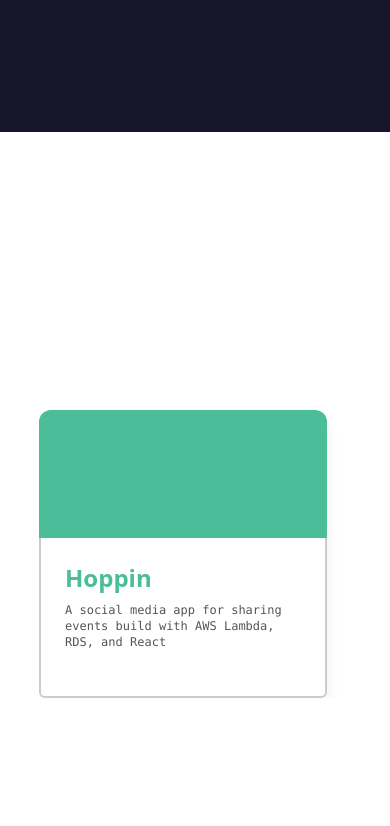
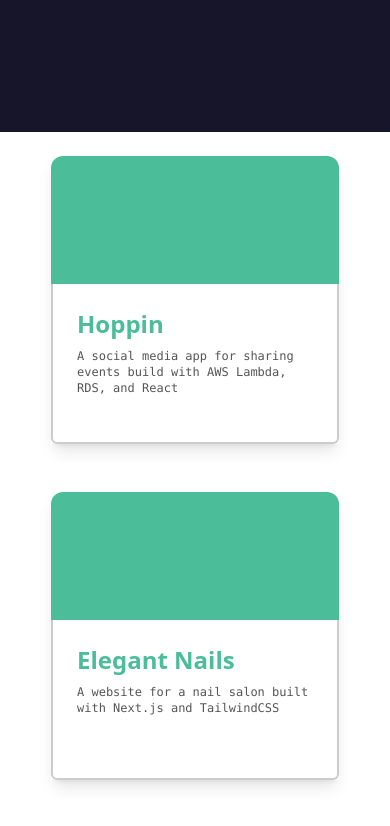
Before and after one commit to heyyysus/dev-portfolio, a Next.js app: page / in a window 390 px wide. Shown: the part 2480-3306 px from the top of the page. Built offline with nearby package versions, Linux system fonts and the light colour scheme.

Commit message:
mobile optimization

```diff
--- a/src/app/_components/projectCard.tsx
+++ b/src/app/_components/projectCard.tsx
@@ -17,7 +17,7 @@ export const ProjectCard: FC<ProjectCardProps> =  ({ project }) => {
         Outer div must have 'flex-shrink-0' class to prevent it from shrinking
     */}
     return (
-    <div className={`w-72 mr-12 flex-shrink-0 shadow-lg hover:cursor-grab relative`}>
+    <div className={`w-72 md:mr-12 md:mb-0 mt-6 mb-6 flex-shrink-0 shadow-lg hover:cursor-grab md:relative`}>
 
         {/* Dark overlay that appears when hovered over */}
         <div className={`absolute inset-0 bg-[#000] opacity-0 hover:opacity-70
@@ -31,7 +31,7 @@ export const ProjectCard: FC<ProjectCardProps> =  ({ project }) => {
         {/** Placeholder for image, green solid color for now */}
         </div>
         {/** Project card */}
-        <div className='p-6 h-40 border-b-2 border-t-none border-l-2 border-r-2 border-grey rounded-b-md'>
+        <div className='p-6 h-40 border-b-2 border-t-none border-l-2 border-r-2 border-grey rounded-b-md bg-white'>
             <p className="text-2xl font-bold">
                 {project.title}
             </p>
--- a/src/app/_components/projectsHorizontalContainer.tsx
+++ b/src/app/_components/projectsHorizontalContainer.tsx
@@ -7,7 +7,7 @@ export interface ProjectsHorizontalContainerProps {
 
 export const ProjectsHorizontalContainer: FC<ProjectsHorizontalContainerProps> =  ({ projects }) => {
     return (
-    <div className="flex flex-row overflow-x-auto w-4/5">
+    <div className="flex md:flex-row flex-col md:overflow-x-auto md:w-4/5">
         {projects.map((project, index) => {
             return (
                 <ProjectCard key={index} project={project} />
```
